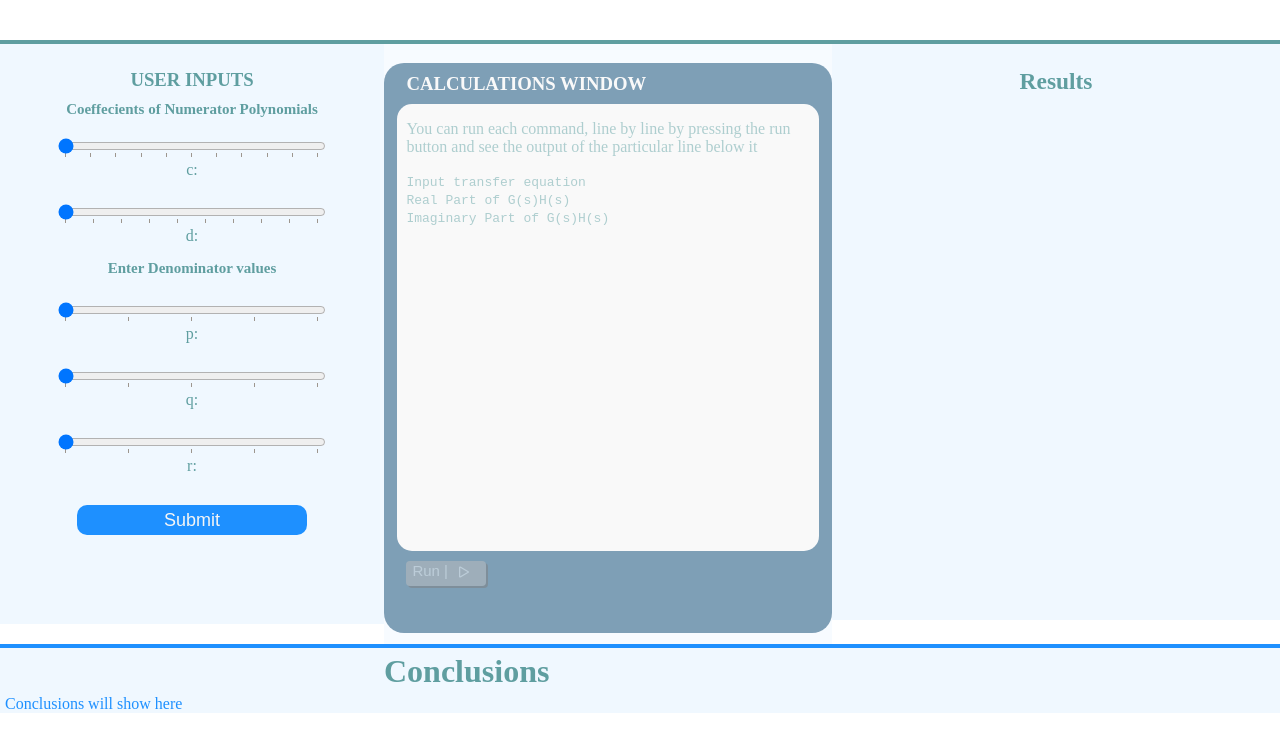
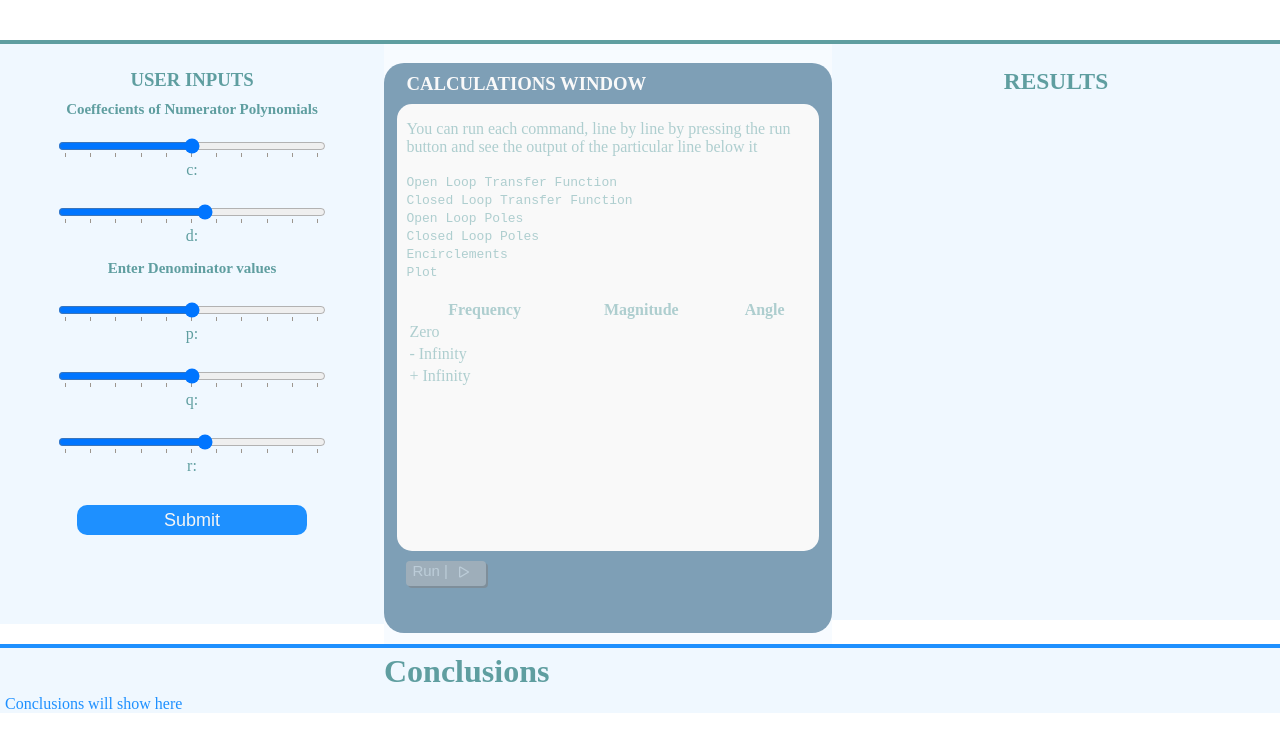
Before and after one commit to virtual-labs/exp-nyquist-plot-dei, a plain HTML site: page experiment/simulation/index.html in a window 1280 px wide. Shown: the part 61-812 px from the top of the page. Drawn offline with nearby package versions, Linux system fonts and the light colour scheme; some packages are replaced by stand-ins of ours.

Commit message:
Update index.html

```diff
--- a/experiment/simulation/index.html
+++ b/experiment/simulation/index.html
@@ -17,33 +17,33 @@
 			<h3 class="mhead" style="color:cadetblue; text-align:center; margin:5px 0px">USER INPUTS</h3>
 				<div class="numerator">
 					<h3>Coeffecients of Numerator Polynomials</h3>
-					<input type="range" name="valuea"  min="0" max="10" list = "datlist" id="numc" onchange="showval() " onmousemove="showval()" class="range-input" value="0">
+					<input type="range" name="valuea"  min="-10" max="10" list = "datlist" id="numc" onchange="showval() " onmousemove="showval()" class="range-input" value="0">
 					<p>c:<span id="lc"></span></p>
-					<input type="range" name="valuea" min="1" max="10" list = "datlist" id="numd" onchange="showval() " onmousemove="showval()" class="range-input" value="1">
+					<input type="range" name="valuea" min="-10" max="10" list = "datlist" id="numd" onchange="showval() " onmousemove="showval()" class="range-input" value="1">
 					<p>d:<span id="ld"></span></p>
 				</div>
 				<div class="denominator">
 					<h3>Enter Denominator values</h3>
-					<input type="range" name="valuea"  min="1" max="5" list = "datlist" id="dena" onchange="showval() " onmousemove="showval()" class="range-input" value="0">
+					<input type="range" name="valuea"  min="-10" max="10" list = "datlist" id="dena" onchange="showval() " onmousemove="showval()" class="range-input" value="0">
 					<p>p:<span id="lp"></span></p>
-					<input type="range" name="valuea"  min="1" max="5" list = "datlist" id="denb" onchange="showval() " value="0" onmousemove="showval()" class="range-input">
+					<input type="range" name="valuea"  min="-10" max="10" list = "datlist" id="denb" onchange="showval() " value="0" onmousemove="showval()" class="range-input">
 					<p>q:<span id="lq"></span></p>
-					<input type="range" name="valuea"  min="1" max="5" list = "datlist" id="denc" onchange="showval() " value="1" onmousemove="showval()" class="range-input">
+					<input type="range" name="valuea"  min="-10" max="10" list = "datlist" id="denc" onchange="showval() " value="1" onmousemove="showval()" class="range-input">
 					<p>r:<span id="lr"></span></p>
 				</div>
 
 				<button id="input_value" onclick="addval();">Submit</button>
 			<datalist id="datlist">
-				<option value="0" label="0%"></option>
-				<option value="1"></option>
+				<option value="-10" label="0%"></option>
+				<option value="-8"></option>
+				<option value="-6"></option>
+				<option value="-4"></option>
+				<option value="-2"></option>
+				<option value="0" label="50%"></option>
 				<option value="2"></option>
-				<option value="3"></option>
 				<option value="4"></option>
-				<option value="5" label="50%"></option>
 				<option value="6"></option>
-				<option value="7"></option>
 				<option value="8"></option>
-				<option value="9"></option>
 				<option value="10" label="100%"></option>
 			</datalist>
 		</div>
@@ -54,12 +54,17 @@
 			<div class="prog-window">
 			<p class="mpara">You can run each command, line by line by pressing the run button and see the output of the particular line below it</p>
 			<code id="mat-code">
-				<span id="line1">Input transfer equation</span><br>
+				<span id="line1">Open Loop Transfer Function</span><br>
 				<span id="out1" class="genout"></span>
-				<span id="line2">Real Part of G(s)H(s) </span><br>
+				<span id="line2">Closed Loop Transfer Function </span><br>
 				<span id="out2" class="genout"></span>
-				<span id="line3">Imaginary Part of G(s)H(s) </span><br>
+				<span id="line3">Open Loop Poles</span><br>
 				<span id="out3" class="genout"></span>
+				<span id="line4">Closed Loop Poles</span><br>
+				<span id="out4" class="genout"></span>
+				<span id="line5">Encirclements</span><br>
+				<span id="out5" class="genout"></span>
+				<span id="line6"> Plot </span>
 				<div id="tanswer"></div>
 				<div class="mob-chart">
 				<div id="chartcont">
@@ -69,6 +74,28 @@
 				</div>
 				<br>
 			</code>
+			<table style="width:100%">
+				<tr>
+				  <th>Frequency</th>
+				  <th>Magnitude</th>
+				  <th>Angle</th>
+				</tr>
+				<tr>
+				  <td id="tabf1"> Zero </td>
+				  <td id="tabm1"></td>
+				  <td id="taba1"></td>
+				</tr>
+				<tr>
+				  <td id="tabf2"> - Infinity</td>
+				  <td id="tabm2"></td>
+				  <td id="taba2"></td>
+				</tr>
+				<tr>
+					<td id="tabf3"> + Infinity</td>
+					<td id="tabm3"></td>
+					<td id="taba3"></td>
+				  </tr>
+			  </table>
 
 		</div>
 			<button id="mrun" class=" mrun mrundisabled" onclick="runprog(1);" disabled><p>Run |</p><svg xmlns="http://www.w3.org/2000/svg" width="20" height="20" fill="whitesmoke" class="bi bi-play" viewBox="0 0 16 16" style="position: relative;">
@@ -78,7 +105,7 @@
 	</div>
 	<div class="right-cont " id="right-c">
 		<div class="rightc-head">
-			<h3>Results</h3>
+			<h3>RESULTS</h3>
 		</div>
 		<div id="chartcont1">
 			<canvas id="myChart1" style="width:100%;" height="250px"></canvas>
```
